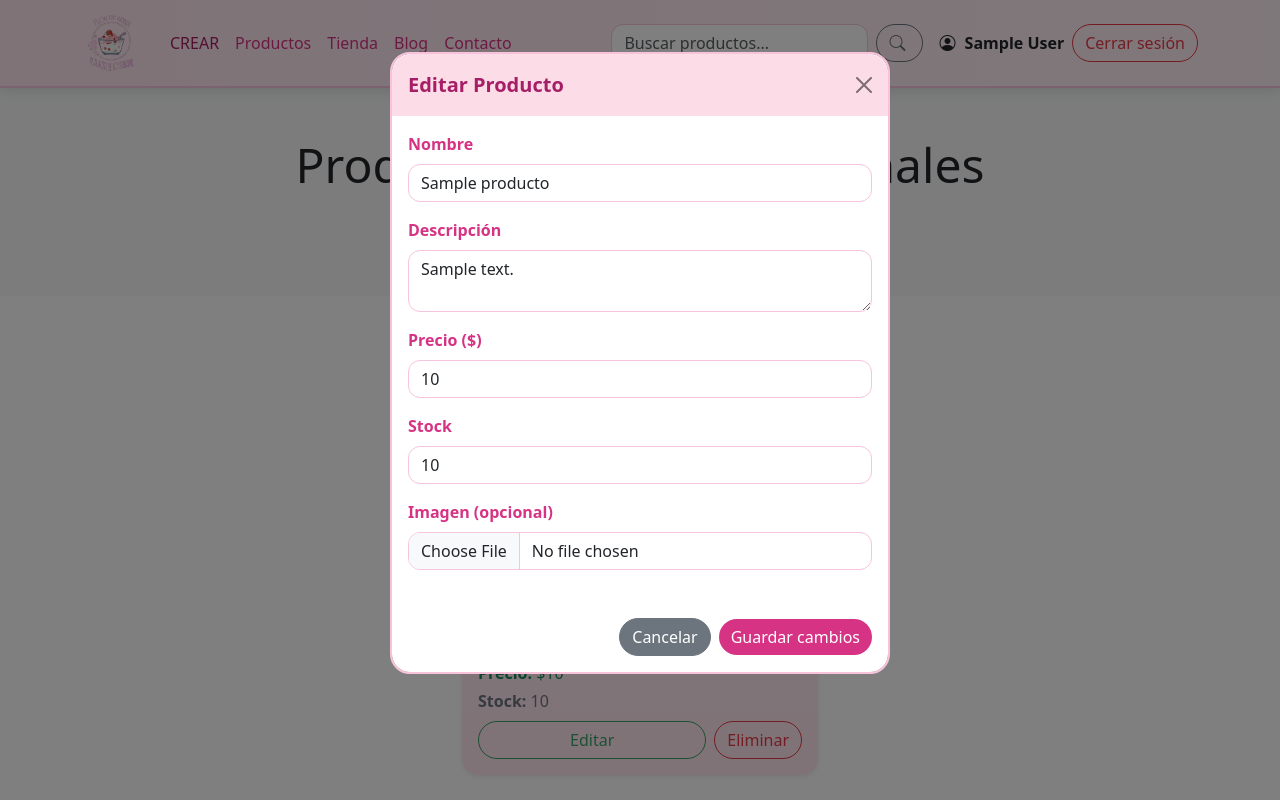
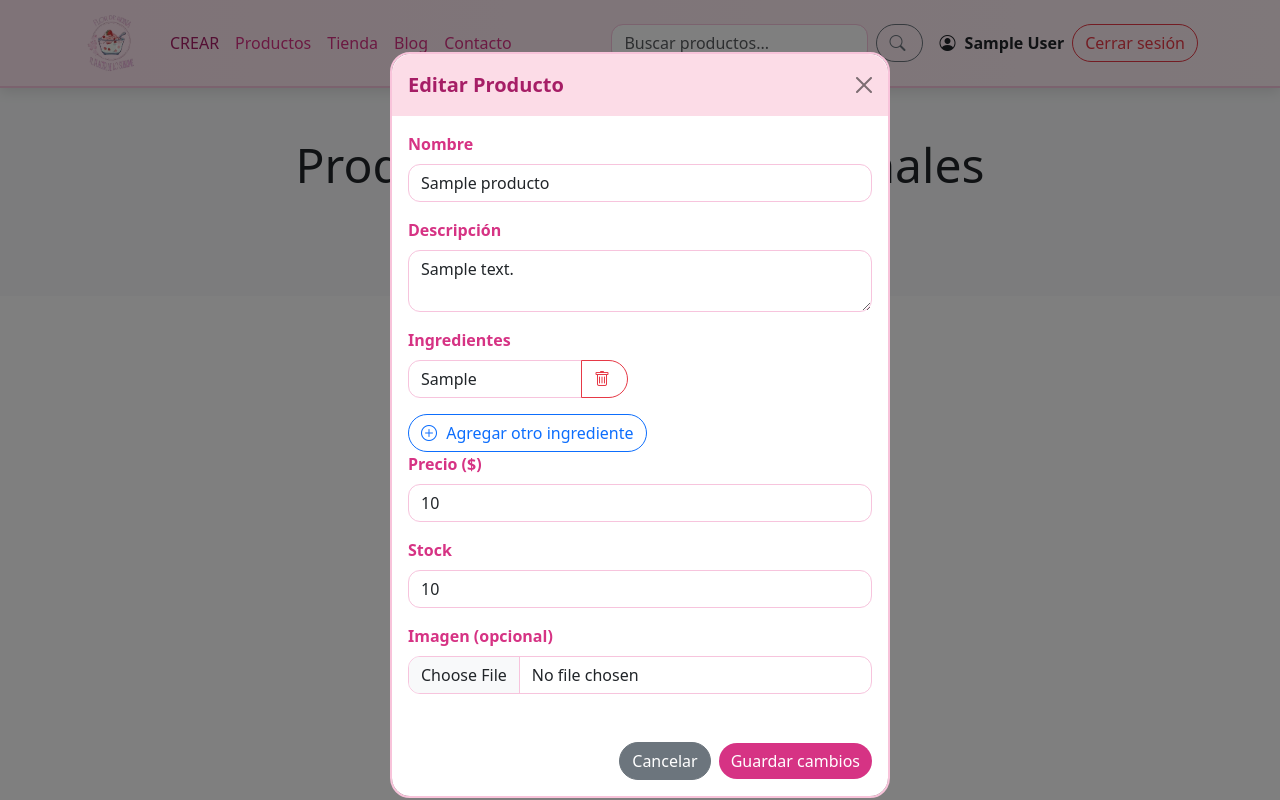
Before and after one commit to cristian23zapata/flor-reina, a PHP site: page /productos.php in a window 1280 px wide, after a click on "Editar". Run offline with PHP 8.4, Linux system fonts and the light colour scheme; the visitor is signed in with stand-in values (Sample User, id 1); tables that the repository leaves empty or names only in its code hold one stand-in row (values such as "Sample post").

Commit message:
modificacion en edicion de productos

```diff
--- a/assets/css/estilo_productos.css
+++ b/assets/css/estilo_productos.css
@@ -4,6 +4,7 @@
   padding-left: 1rem;
   margin: 0;
 }
+
 
 .card {
     background: linear-gradient(to bottom, #fff0f5, #ffe6f0);
--- a/views/creacion_productos.php
+++ b/views/creacion_productos.php
@@ -88,7 +88,7 @@ session_start();
       <label for="stock" class="form-label">Stock disponible</label>
       <input type="number" class="form-control" id="stock" name="stock" required>
     </div>
-
+    <!--ingredientes-->
     <div class="mb-3">
       <label for="ingredientes" class="form-label">Ingredientes</label>
       <div id="nuevos-ingredientes">
@@ -103,7 +103,7 @@ session_start();
         <i class="bi bi-plus-circle"></i> Agregar otro ingrediente
       </button>
     </div>
-
+    <!--fin ingredientes-->
     <div class="mb-4">
       <label for="imagen" class="form-label">Imagen del producto</label>
       <input class="form-control" type="file" id="imagen" name="imagen" accept=".jpg, .jpeg, .png" required>
--- a/views/productos.php
+++ b/views/productos.php
@@ -204,6 +204,31 @@ $resultado = $mysql->efectuarConsulta("SELECT * FROM productos");
                 <label class="form-label">Descripción</label>
                 <textarea name="descripcion" class="form-control" required><?php echo htmlspecialchars($producto['descripcion']); ?></textarea>
               </div>
+              <!-- Ingredientes -->
+              <div>
+                <label class="form-label">Ingredientes</label>
+                <div id="contenedor-ingredientes" class="row">
+                  <div class="col-md-6" id="columna-ingredientes-1">
+                  <?php
+                  $ingredientes = explode(',', $producto['ingredientes']);
+                  foreach ($ingredientes as $index => $ingrediente):
+                    if ($index > 0 && $index % 5 === 0): ?>
+                    </div><div class="col-md-6" id="columna-ingredientes-<?php echo ceil(($index + 1) / 5); ?>">
+                    <?php endif; ?>
+                    <div class="input-group mb-2">
+                    <input type="text" name="ingredientes[]" class="form-control" value="<?php echo htmlspecialchars(trim($ingrediente)); ?>">
+                    <button type="button" class="btn btn-outline-danger" onclick="eliminarCampo(this)">
+                      <i class="bi bi-trash"></i>
+                    </button>
+                    </div>
+                  <?php endforeach; ?>
+                  </div>
+                </div>
+                <button type="button" class="btn btn-outline-primary mt-2" onclick="agregarCampo()">
+                  <i class="bi bi-plus-circle"></i> Agregar otro ingrediente
+                </button>
+                </div>
+                <!-- Fin ingredientes -->
                 <div class="mb-3">
                 <label class="form-label">Precio ($)</label>
                 <input type="number" step="0.01" name="precio" class="form-control" value="<?php echo $producto['precio']; ?>" required>
@@ -237,5 +262,46 @@ $resultado = $mysql->efectuarConsulta("SELECT * FROM productos");
         </footer>
 
         <script src="https://cdn.jsdelivr.net/npm/bootstrap@5.3.3/dist/js/bootstrap.bundle.min.js"></script>
+        <script>
+          function agregarCampo() {
+          const contenedor = document.getElementById('contenedor-ingredientes');
+          const columnas = contenedor.getElementsByClassName('col-md-6');
+          let ultimaColumna = columnas[columnas.length - 1];
+          const totalInputs = contenedor.querySelectorAll('input[name="ingredientes[]"]').length;
+
+          if (totalInputs % 5 === 0) {
+            const nuevaColumna = document.createElement('div');
+            nuevaColumna.className = 'col-md-6';
+            nuevaColumna.id = `columna-ingredientes-${columnas.length + 1}`;
+            contenedor.appendChild(nuevaColumna);
+            ultimaColumna = nuevaColumna;
+          }
+
+          const nuevoCampo = document.createElement('div');
+          nuevoCampo.className = 'input-group mb-2';
+          nuevoCampo.innerHTML = `
+            <input type="text" name="ingredientes[]" class="form-control" placeholder="Escribe un ingrediente">
+            <button type="button" class="btn btn-outline-danger" onclick="eliminarCampo(this)">
+            <i class="bi bi-trash"></i>
+            </button>
+          `;
+          ultimaColumna.appendChild(nuevoCampo);
+          }
+
+          function eliminarCampo(boton) {
+          const campo = boton.parentElement;
+          const columna = campo.parentElement;
+          columna.removeChild(campo);
+
+          // Reorganizar columnas si están vacías
+          const contenedor = document.getElementById('contenedor-ingredientes');
+          const columnas = Array.from(contenedor.getElementsByClassName('col-md-6'));
+          columnas.forEach(col => {
+            if (col.children.length === 0) {
+            contenedor.removeChild(col);
+            }
+          });
+          }
+        </script>
 </body>
 </html>
```
Also changed, not shown: controllers/actualizar_producto.php (+7 -1 lines). Lines whose indentation alone changed are shown as unchanged.
